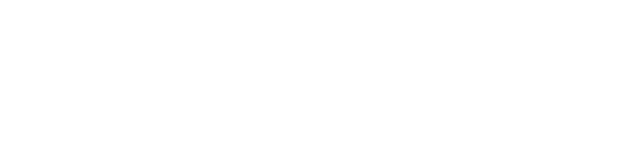
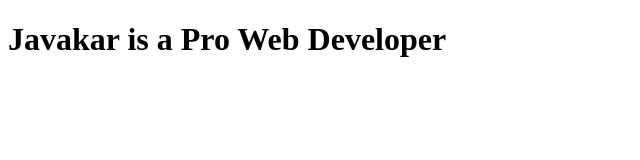
Before and after one commit to Javakar4/Corsera-test, a plain HTML site: page index.html in a window 1280 px wide. Shown: the whole page, without its empty margins (0-640 px from the left). Drawn offline with Linux system fonts and the light colour scheme.

Commit message:
H1 added

```diff
--- a/index.html
+++ b/index.html
@@ -7,5 +7,7 @@
 </head>
 <body>
 
+	<h1>Javakar is a Pro Web Developer</h1>
+
 </body>
 </html>
```
